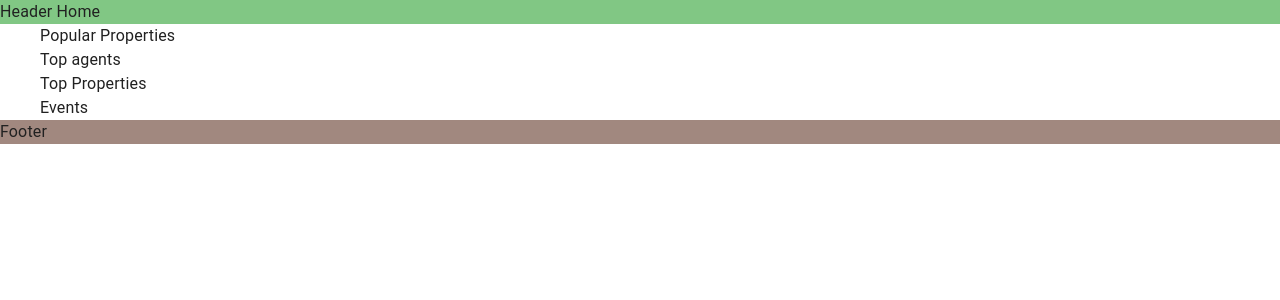
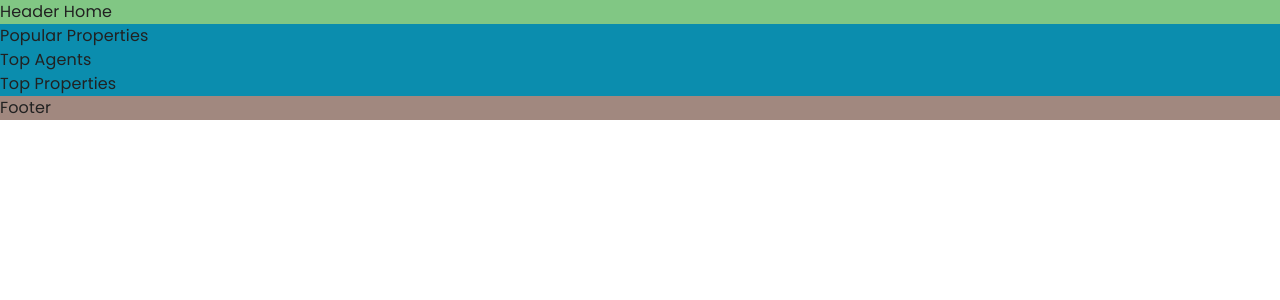
Before and after one commit to Max-MIT/nestar-demo, a Next.js app: page / in a window 1280 px wide. Shown: the top 300 px of the page. Built offline with nearby package versions, Linux system fonts and the light colour scheme.

Commit message:
feat: SASS integration

```diff
--- /dev/null
+++ b/next.config.js
@@ -0,0 +1,7 @@
+/** @type {import('next').NextConfig} */
+const nextConfig = {
+  // config options here
+  reactStrictMode: true,
+}
+
+module.exports = nextConfig;
--- a/next.config.ts
+++ /dev/null
@@ -1,8 +0,0 @@
-import type { NextConfig } from "next";
-
-const nextConfig: NextConfig = {
-  /* config options here */
-  reactStrictMode: true,
-};
-
-export default nextConfig;
--- a/pages/_app.tsx
+++ b/pages/_app.tsx
@@ -3,6 +3,7 @@
 import { CssBaseline } from "@mui/material";
 import { light } from "../scss/MaterialTheme";
 import { useState } from "react";
+import "../scss/app.scss";
 
 export default function App({ Component, pageProps }: AppProps) {
   // @ts-ignore
--- a/pages/index.tsx
+++ b/pages/index.tsx
@@ -4,14 +4,19 @@
 
 const Home: NextPage = () => {
   return (
-    <Container>
+    <Stack>
       <Stack flexDirection={"column"}>
-        <Box>Popular Properties</Box>
-        <Box>Top agents</Box>
-        <Box>Top Properties</Box>
-        <Box>Events</Box>
+        <Stack>
+          <Stack className="container"> Popular Properties</Stack>
+        </Stack>
+        <Stack>
+          <Stack className="container"> Top Agents </Stack>
+        </Stack>
+        <Stack>
+          <Stack className="container"> Top Properties </Stack>
+        </Stack>
       </Stack>
-    </Container>
+    </Stack>
   );
 };
 
--- /dev/null
+++ b/scss/app.scss
@@ -0,0 +1,16 @@
+/** IMPORTS **/
+@import "variables.scss";
+@import "reset.scss";
+
+/** VERSION: PC**/
+#ps-wrap {
+  width: 100%;
+  height: 100%;
+  .container {
+    position: relative;
+    width: 1300px;
+    margin: 0 auto;
+    display: flex;
+    background: rgb(11,141,174);
+  }
+}
--- /dev/null
+++ b/scss/reset.scss
@@ -0,0 +1,157 @@
+/* RESET */
+
+html,
+body,
+div,
+span,
+applet,
+object,
+iframe,
+h1,
+h2,
+h3,
+h4,
+h5,
+h6,
+p,
+blockquote,
+pre,
+a,
+abbr,
+acronym,
+address,
+big,
+cite,
+code,
+del,
+dfn,
+em,
+img,
+ins,
+kbd,
+q,
+s,
+samp,
+small,
+strike,
+strong,
+sub,
+sup,
+tt,
+var,
+b,
+u,
+i,
+center,
+dl,
+dt,
+dd,
+ol,
+ul,
+li,
+fieldset,
+form,
+label,
+legend,
+table,
+caption,
+tbody,
+tfoot,
+thead,
+tr,
+th,
+td,
+article,
+aside,
+canvas,
+details,
+embed,
+figure,
+figcaption,
+footer,
+header,
+hgroup,
+menu,
+nav,
+output,
+ruby,
+section,
+summary,
+time,
+mark,
+audio,
+video,
+textarea {
+  margin: 0;
+  padding: 0;
+  border: 0;
+  font-size: 100%;
+  vertical-align: baseline;
+  font-family: $font;
+}
+article,
+aside,
+details,
+figcaption,
+figure,
+footer,
+header,
+hgroup,
+menu,
+nav,
+section {
+  display: block;
+}
+body {
+  line-height: 1;
+}
+ol,
+ul {
+  list-style: none;
+}
+a {
+  text-decoration: none;
+  color: inherit;
+}
+img {
+  vertical-align: bottom;
+  &.project_card {
+    width: 100%;
+    height: auto;
+    border-radius: 10px;
+  }
+}
+blockquote,
+q {
+  quotes: none;
+}
+blockquote:before,
+blockquote:after,
+q:before,
+q:after {
+  content: "";
+  content: none;
+}
+table {
+  border-collapse: collapse;
+  border-spacing: 0;
+}
+input[type="text"]::-ms-clear,
+input[type="text"]::-ms-reveal,
+input[type="password"]::-ms-clear,
+input[type="password"]::-ms-reveal {
+  display: none;
+  width: 0;
+  height: 0;
+}
+textarea:focus {
+  outline: 0;
+}
+#simple-tabpanel-all {
+  & > div {
+    padding: 0;
+  }
+}
+.css-10klw3m {
+  height: auto;
+}
--- /dev/null
+++ b/scss/variables.scss
@@ -0,0 +1,5 @@
+/** VARIABLES **/
+
+@import url('https://fonts.googleapis.com/css2?family=Poppins:ital,wght@0,100;0,200;0,300;0,400;0,500;0,600;0,700;0,800;0,900;1,100;1,200;1,300;1,400;1,500;1,600;1,700;1,800;1,900&display=swap');
+
+$font: 'Poppins', sans-serif;
--- a/tsconfig.json
+++ b/tsconfig.json
@@ -17,6 +17,6 @@
       "@/*": ["./*"]
     }
   },
-  "include": ["next-env.d.ts", "**/*.ts", "**/*.tsx"],
+  "include": ["next-env.d.ts", "**/*.ts", "**/*.tsx", "next.config.js"],
   "exclude": ["node_modules"]
 }
```
Also changed, not shown: package.json (+9 -7 lines), 1 other file (tests, documents, lock files or other folders).
